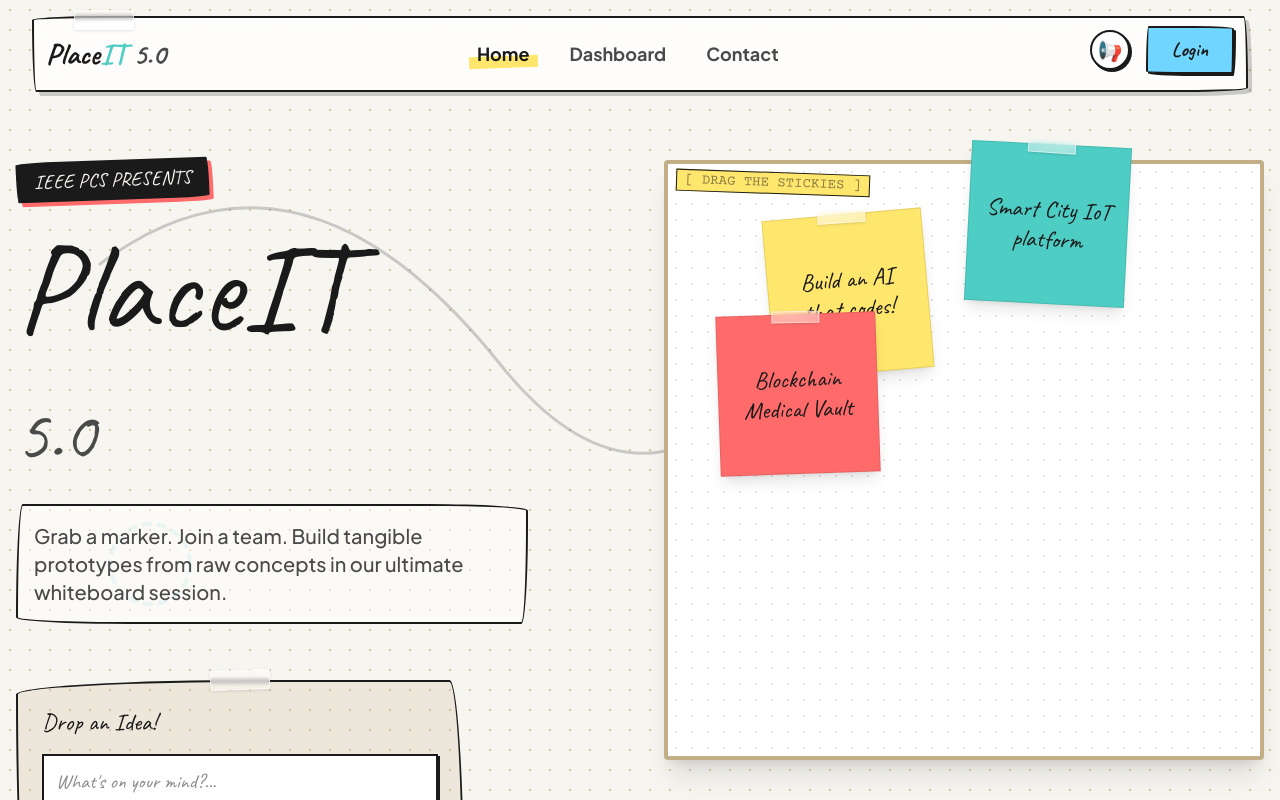
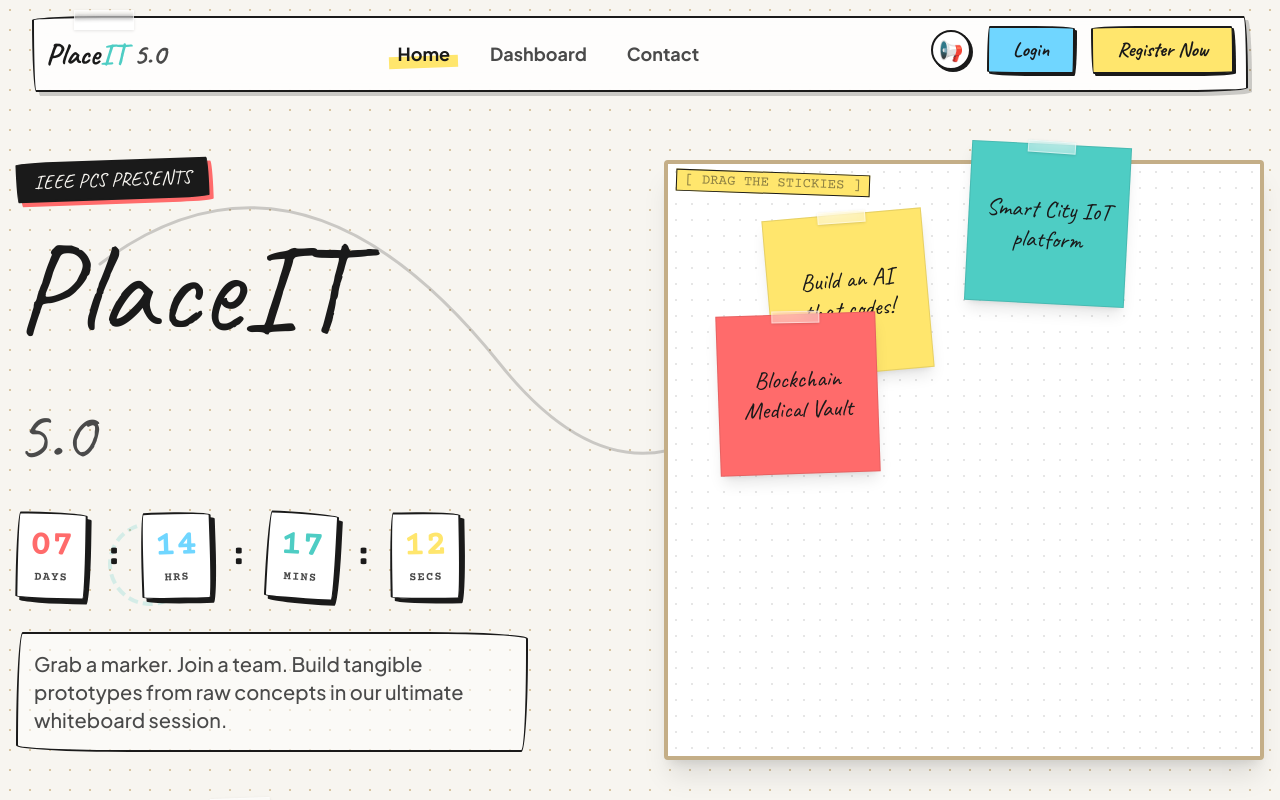
Before and after one commit to KevenMarini/Placeittestweb, a Next.js app: page / in a window 1280 px wide. Shown: the top 800 px of the page. Built offline with nearby package versions, Linux system fonts and the light colour scheme.

Commit message:
feat: add Register Now button to navbar and Countdown Timer to hero

```diff
--- a/src/components/Hero.tsx
+++ b/src/components/Hero.tsx
@@ -1,6 +1,6 @@
 "use client";
 
-import { useState, useRef } from "react";
+import { useState, useRef, useEffect } from "react";
 import { motion, useDragControls } from "framer-motion";
 
 export default function Hero() {
@@ -15,6 +15,32 @@
 
   const [newStickyText, setNewStickyText] = useState("");
   const [newStickyColor, setNewStickyColor] = useState("bg-neon-yellow");
+
+  // Countdown Timer State
+  const targetDate = new Date("2026-09-15T09:00:00").getTime();
+  const [timeLeft, setTimeLeft] = useState({ days: 0, hours: 0, minutes: 0, seconds: 0 });
+
+  useEffect(() => {
+    const interval = setInterval(() => {
+      const now = new Date().getTime();
+      const distance = targetDate - now;
+
+      if (distance < 0) {
+        clearInterval(interval);
+        setTimeLeft({ days: 0, hours: 0, minutes: 0, seconds: 0 });
+        return;
+      }
+
+      setTimeLeft({
+        days: Math.floor(distance / (1000 * 60 * 60 * 24)),
+        hours: Math.floor((distance % (1000 * 60 * 60 * 24)) / (1000 * 60 * 60)),
+        minutes: Math.floor((distance % (1000 * 60 * 60)) / (1000 * 60)),
+        seconds: Math.floor((distance % (1000 * 60)) / 1000),
+      });
+    }, 1000);
+
+    return () => clearInterval(interval);
+  }, [targetDate]);
 
   const addSticky = (e: React.FormEvent) => {
     e.preventDefault();
@@ -59,7 +85,30 @@
             <span className="text-5xl md:text-7xl text-ink-light">5.0</span>
           </h1>
 
-          <p className="font-sans text-xl text-ink-light max-w-lg font-medium bg-white/50 p-4 wobbly-border-alt">
+          {/* Countdown Timer */}
+          <div className="flex gap-4 font-mono font-bold text-2xl text-ink mt-2">
+            <div className="flex flex-col items-center bg-white p-3 wobbly-border-alt shadow-[4px_4px_0px_rgba(26,26,26,1)] rotate-1">
+              <span className="text-neon-pink text-4xl">{String(timeLeft.days).padStart(2, '0')}</span>
+              <span className="text-xs uppercase text-ink-light tracking-widest mt-1">Days</span>
+            </div>
+            <span className="self-center text-4xl">:</span>
+            <div className="flex flex-col items-center bg-white p-3 wobbly-border-alt shadow-[4px_4px_0px_rgba(26,26,26,1)] -rotate-2">
+              <span className="text-neon-cyan text-4xl">{String(timeLeft.hours).padStart(2, '0')}</span>
+              <span className="text-xs uppercase text-ink-light tracking-widest mt-1">Hrs</span>
+            </div>
+            <span className="self-center text-4xl">:</span>
+            <div className="flex flex-col items-center bg-white p-3 wobbly-border-alt shadow-[4px_4px_0px_rgba(26,26,26,1)] rotate-3">
+              <span className="text-neon-mint text-4xl">{String(timeLeft.minutes).padStart(2, '0')}</span>
+              <span className="text-xs uppercase text-ink-light tracking-widest mt-1">Mins</span>
+            </div>
+            <span className="self-center text-4xl">:</span>
+            <div className="flex flex-col items-center bg-white p-3 wobbly-border-alt shadow-[4px_4px_0px_rgba(26,26,26,1)] -rotate-1">
+              <span className="text-neon-yellow text-4xl">{String(timeLeft.seconds).padStart(2, '0')}</span>
+              <span className="text-xs uppercase text-ink-light tracking-widest mt-1">Secs</span>
+            </div>
+          </div>
+
+          <p className="font-sans text-xl text-ink-light max-w-lg font-medium bg-white/50 p-4 wobbly-border-alt mt-2">
             Grab a marker. Join a team. Build tangible prototypes from raw concepts in our ultimate whiteboard session.
           </p>
 
--- a/src/components/Navbar.tsx
+++ b/src/components/Navbar.tsx
@@ -58,6 +58,14 @@
           >
             Login
           </Link>
+          <a
+            href="https://gravitas.vit.ac.in/events/26a62ec7-d68b-4808-8c2b-d06843af19d6"
+            target="_blank"
+            rel="noopener noreferrer"
+            className="font-marker text-xl font-bold text-ink bg-neon-yellow px-6 py-2 wobbly-border hover:bg-neon-pink hover:text-white transition-colors shadow-[2px_2px_0px_rgba(26,26,26,1)] hover:shadow-[4px_4px_0px_rgba(26,26,26,1)] -translate-y-1 hover:-translate-y-2 hidden sm:inline-block"
+          >
+            Register Now
+          </a>
         </div>
       </div>
     </nav>
```
